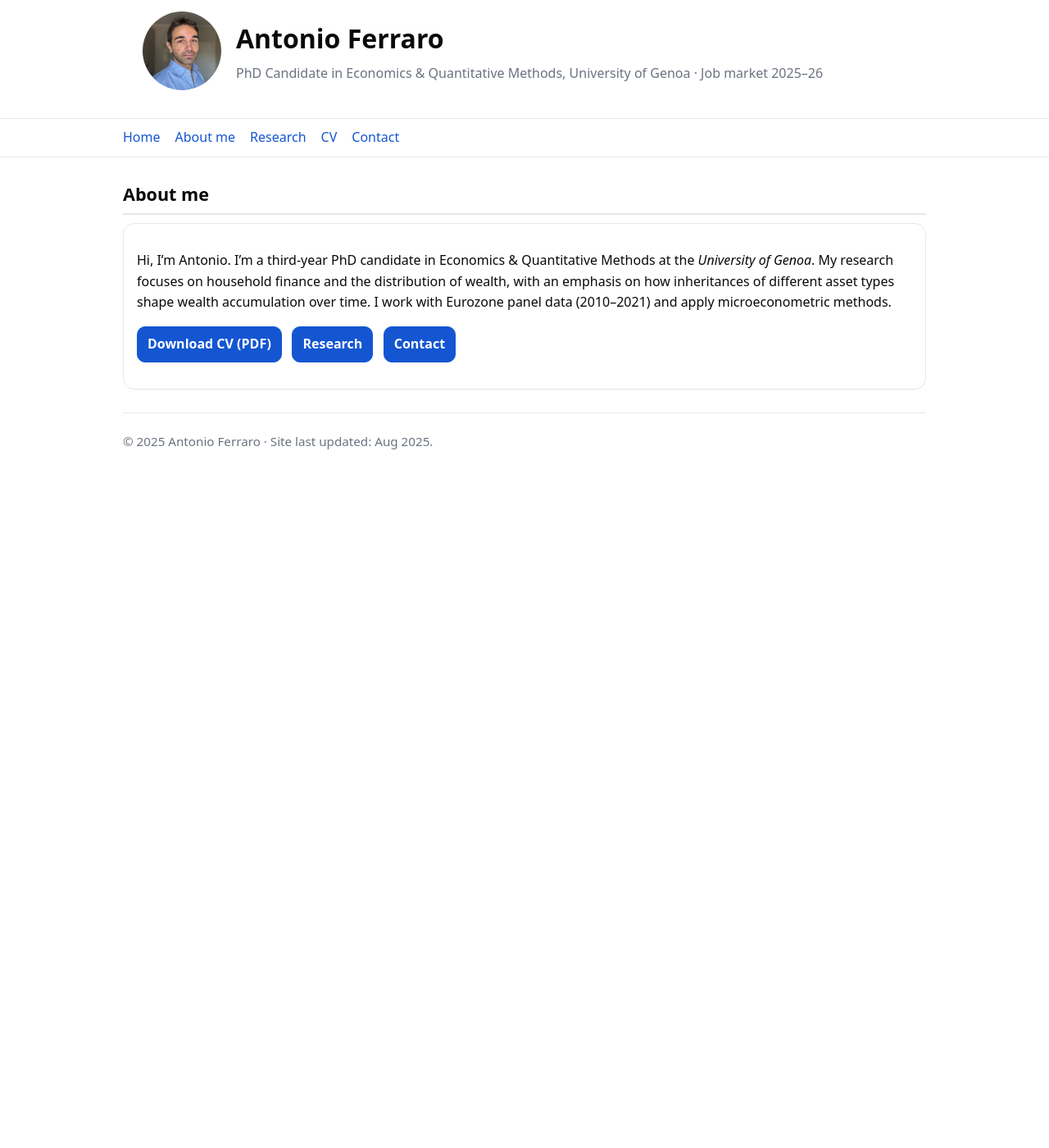
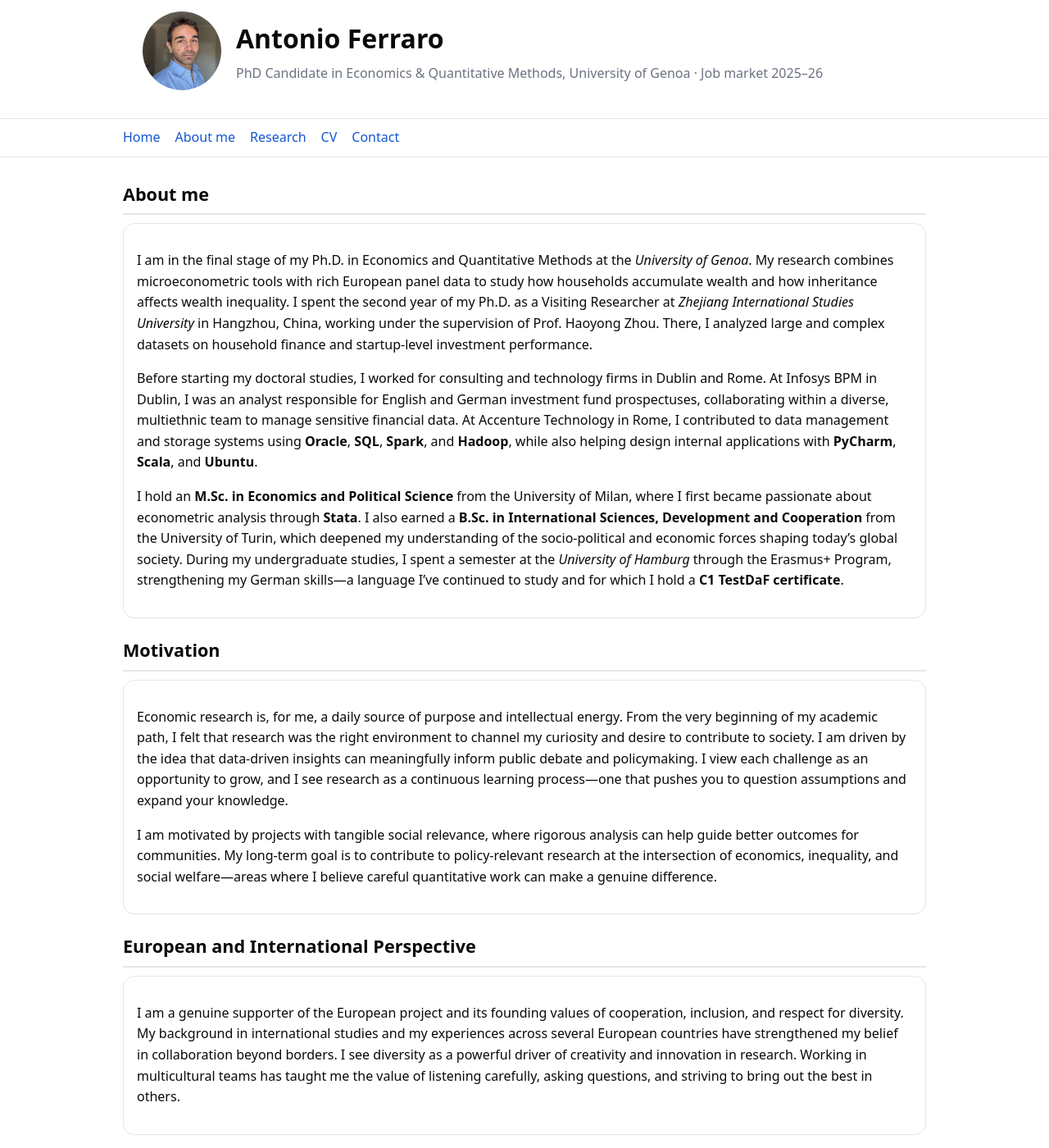
Before and after one commit to ferraroantonio/ferraroantonio.github.io, a Jekyll site: the page built from about.md, in a window 1280 px wide and 1400 px high. Shown: the whole window at 82% size. Built offline with Jekyll 4.4.1, drawn with Linux system fonts in a browser that asks for light colours; some of the changed text lies outside the part shown.

Commit message:
Update about.md

```diff
--- a/about.md
+++ b/about.md
@@ -2,20 +2,45 @@
 title: "About me"
 layout: default
 permalink: /about-me/
-description: "More about Antonio Ferraro — background, journey, and interests."
+description: "More about Antonio Ferraro — background, research journey, and motivation."
 ---
 
-<section id="about-page">
+<section id="about-full">
   <h2>About me</h2>
   <div class="card">
-    <p>Hi, I’m Antonio. I’m a third-year PhD candidate in Economics & Quantitative Methods at the <em>University of Genoa</em>. My research focuses on household finance and the distribution of wealth, with an emphasis on how inheritances of different asset types shape wealth accumulation over time. I work with Eurozone panel data (2010–2021) and apply microeconometric methods.</p>
+    <p>I am in the final stage of my Ph.D. in Economics and Quantitative Methods at the <em>University of Genoa</em>. My research combines microeconometric tools with rich European panel data to study how households accumulate wealth and how inheritance affects wealth inequality. I spent the second year of my Ph.D. as a Visiting Researcher at <em>Zhejiang International Studies University</em> in Hangzhou, China, working under the supervision of Prof. Haoyong Zhou. There, I analyzed large and complex datasets on household finance and startup-level investment performance.</p>
 
+    <p>Before starting my doctoral studies, I worked for consulting and technology firms in Dublin and Rome. At Infosys BPM in Dublin, I was an analyst responsible for English and German investment fund prospectuses, collaborating within a diverse, multiethnic team to manage sensitive financial data. At Accenture Technology in Rome, I contributed to data management and storage systems using <strong>Oracle</strong>, <strong>SQL</strong>, <strong>Spark</strong>, and <strong>Hadoop</strong>, while also helping design internal applications with <strong>PyCharm</strong>, <strong>Scala</strong>, and <strong>Ubuntu</strong>.</p>
 
-
-    <p style="margin-top:14px;">
-      <a class="btn" href="{{ '/assets/CV_Ferraro.pdf' | relative_url }}" download>Download CV (PDF)</a>
-      &nbsp; <a class="btn" href="{{ '/research' | relative_url }}">Research</a>
-      &nbsp; <a class="btn" href="{{ '/contact' | relative_url }}">Contact</a>
-    </p>
+    <p>I hold an <strong>M.Sc. in Economics and Political Science</strong> from the University of Milan, where I first became passionate about econometric analysis through <strong>Stata</strong>. I also earned a <strong>B.Sc. in International Sciences, Development and Cooperation</strong> from the University of Turin, which deepened my understanding of the socio-political and economic forces shaping today’s global society. During my undergraduate studies, I spent a semester at the <em>University of Hamburg</em> through the Erasmus+ Program, strengthening my German skills—a language I’ve continued to study and for which I hold a <strong>C1 TestDaF certificate</strong>.</p>
   </div>
 </section>
+
+<section id="motivation" style="margin-top:22px;">
+  <h2>Motivation</h2>
+  <div class="card">
+    <p>Economic research is, for me, a daily source of purpose and intellectual energy. From the very beginning of my academic path, I felt that research was the right environment to channel my curiosity and desire to contribute to society. I am driven by the idea that data-driven insights can meaningfully inform public debate and policymaking. I view each challenge as an opportunity to grow, and I see research as a continuous learning process—one that pushes you to question assumptions and expand your knowledge.</p>
+
+    <p>I am motivated by projects with tangible social relevance, where rigorous analysis can help guide better outcomes for communities. My long-term goal is to contribute to policy-relevant research at the intersection of economics, inequality, and social welfare—areas where I believe careful quantitative work can make a genuine difference.</p>
+  </div>
+</section>
+
+<section id="values" style="margin-top:22px;">
+  <h2>European and International Perspective</h2>
+  <div class="card">
+    <p>I am a genuine supporter of the European project and its founding values of cooperation, inclusion, and respect for diversity. My background in international studies and my experiences across several European countries have strengthened my belief in collaboration beyond borders. I see diversity as a powerful driver of creativity and innovation in research. Working in multicultural teams has taught me the value of listening carefully, asking questions, and striving to bring out the best in others.</p>
+  </div>
+</section>
+
+<section id="skills" style="margin-top:22px;">
+  <h2>Skills and Work Ethos</h2>
+  <div class="card">
+    <ul class="plain">
+      <li class="item"><strong>Technical:</strong> Stata, Python, SQL, Spark, Hadoop, Oracle, Git, LaTeX, Markdown.</li>
+      <li class="item"><strong>Analytical:</strong> Econometrics, data analysis, statistical modeling, reproducible research, and visualization.</li>
+      <li class="item"><strong>Languages:</strong> English (fluent), Italian (native), German (C1 TestDaF).</li>
+      <li class="item"><strong>Personal traits:</strong> detail-oriented, reliable, proactive, and adaptable; able to work both independently and in teams.</li>
+    </ul>
+    <p style="margin-top:14px;">I’m motivated by a broader purpose: applying rigorous quantitative methods to address global social and economic challenges. I value integrity, collaboration, and continuous learning—qualities I aim to bring to every project I undertake.</p>
+  </div>
+</section>
```
